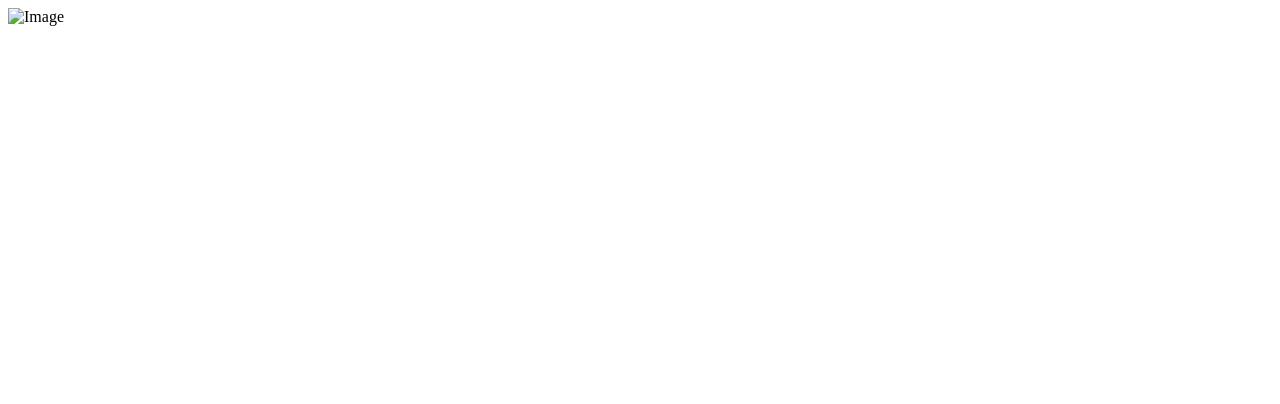
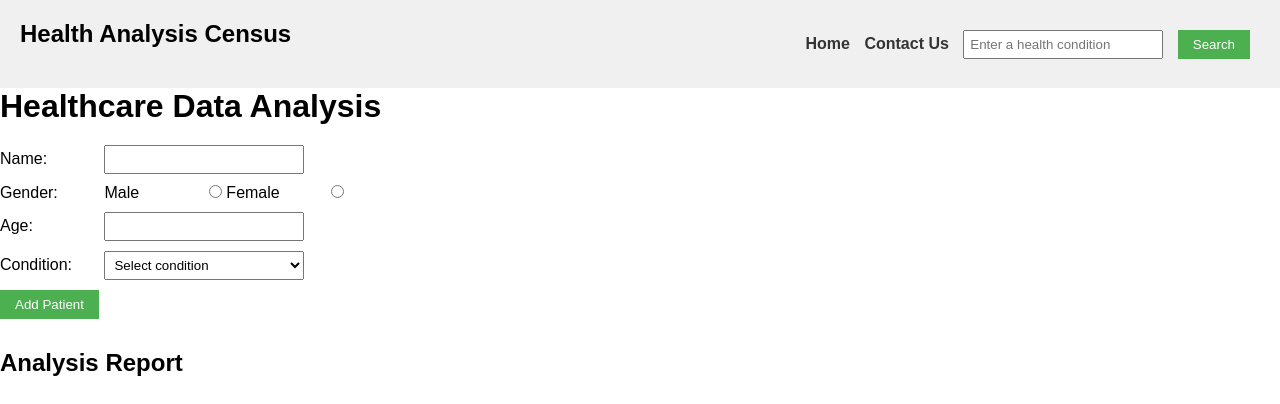
Before and after one commit to HASSAN-HKH/heath_census, a plain HTML site: page index.html in a window 1280 px wide. Drawn offline with Linux system fonts and the light colour scheme.

Commit message:
Updated page

```diff
--- /dev/null
+++ b/health_analysis.css
@@ -0,0 +1,92 @@
+/* Basic CSS for the navigation bar */
+
+*{
+    margin: 0;
+    padding: 0;
+    box-sizing: border-box;
+}
+nav {
+    background-color: #f0f0f0;
+    padding: 20px;
+    display: flex;
+    align-items: center;
+    justify-content: space-between;
+
+  }
+
+  nav ul {
+    list-style-type: none;
+    /* padding: 0; */
+  }
+
+  nav ul li {
+    display: inline;
+    margin-right: 10px;
+  }
+
+  nav a {
+    text-decoration: none;
+    color: #333;
+    font-weight: bold;
+  }
+
+  /* Basic CSS for the form elements */
+  body {
+    font-family: Arial, sans-serif;
+    /* margin: 20px; */
+  }
+
+  h1 {
+    margin-bottom: 20px;
+  }
+
+  div {
+    margin-bottom: 10px;
+  }
+
+  label {
+    display: inline-block;
+    width: 100px;
+  }
+
+  input[type="text"],
+  input[type="number"],
+  select {
+    width: 200px;
+    padding: 5px;
+  }
+
+  button {
+    padding: 7px 15px;
+    background-color: #4CAF50;
+    color: white;
+    border: none;
+    cursor: pointer;
+  }
+
+  button:hover {
+    background-color: #45a049;
+  }
+
+  /* Basic CSS for the report section */
+  h2 {
+    margin-top: 30px;
+  }
+
+  #report,#result {
+    padding: 10px;
+    max-width: 400px;
+    word-wrap: break-word;
+  }
+#result{
+  height: 400px;
+  width: 500px;
+  display: flex;
+  align-items: center;
+  justify-content: space-around;
+  flex-direction: column;
+}
+  #result img{
+    width: 200px;
+    height: 100px;
+}
--- a/index.html
+++ b/index.html
@@ -1,11 +1,57 @@
 <!DOCTYPE html>
 <html lang="en">
 <head>
-    <meta charset="UTF-8">
-    <meta name="viewport" content="width=device-width, initial-scale=1.0">
-    <title>Document</title>
+  <meta charset="UTF-8">
+  <title>Health Analysis Data</title>
+  <link rel="stylesheet" href="./health_analysis.css">
 </head>
 <body>
-    <img src="images/diabetes.jpeg" alt="Image" style="width:200px">
+    <nav>
+        <h1>Health Analysis Census</h1>
+        <ul>
+        <li><a href="index.html" id="home">Home </a></li>
+        <li><a href="health_contact.html" id="contact">Contact Us </a></li>
+        <li><input type="text" id="conditionInput" placeholder="Enter a health condition">  </li>
+        <li><button id='btnSearch'>Search</button>
+        </li>
+
+        </ul>
+    </nav>
+<div class="container">
+<div class="analysisForm">
+<h1>Healthcare Data Analysis</h1>
+<div>
+<label for="name">Name:</label>
+<input type="text" id="name">
+</div>
+<div>
+<label>Gender:</label>
+<label for="male">Male</label>
+<input type="radio" name="gender" id="male" value="Male">
+<label for="female">Female</label>
+<input type="radio" name="gender" id="female" value="Female">
+</div>
+<div>
+<label for="age">Age:</label>
+<input type="number" id="age">
+</div>
+<div>
+<label for="condition">Condition:</label>
+<select id="condition">
+  <option value="">Select condition</option>
+  <option value="Diabetes">Diabetes</option>
+  <option value="Thyroid">Thyroid</option>
+  <option value="High Blood Pressure">High Blood Pressure</option>
+</select>
+</div>
+<button id="addPatient">Add Patient</button>
+<h2>Analysis Report</h2>
+<div id="report"></div>
+</div>
+<div class="searchCondition">
+    <div id="result"></div>
+</div>
+</div>
+<script src="./health_analysis.js"></script>
 </body>
 </html>
```
